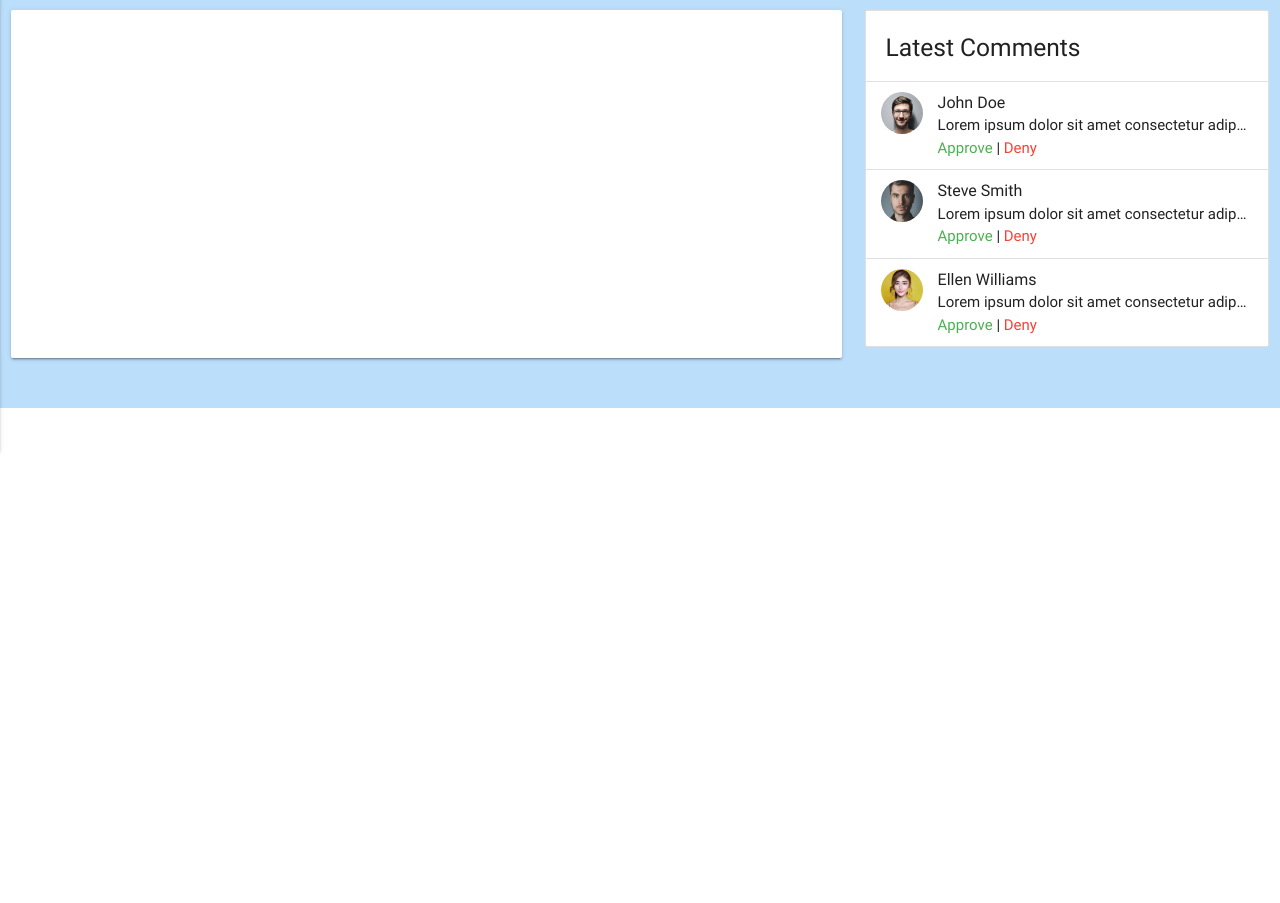
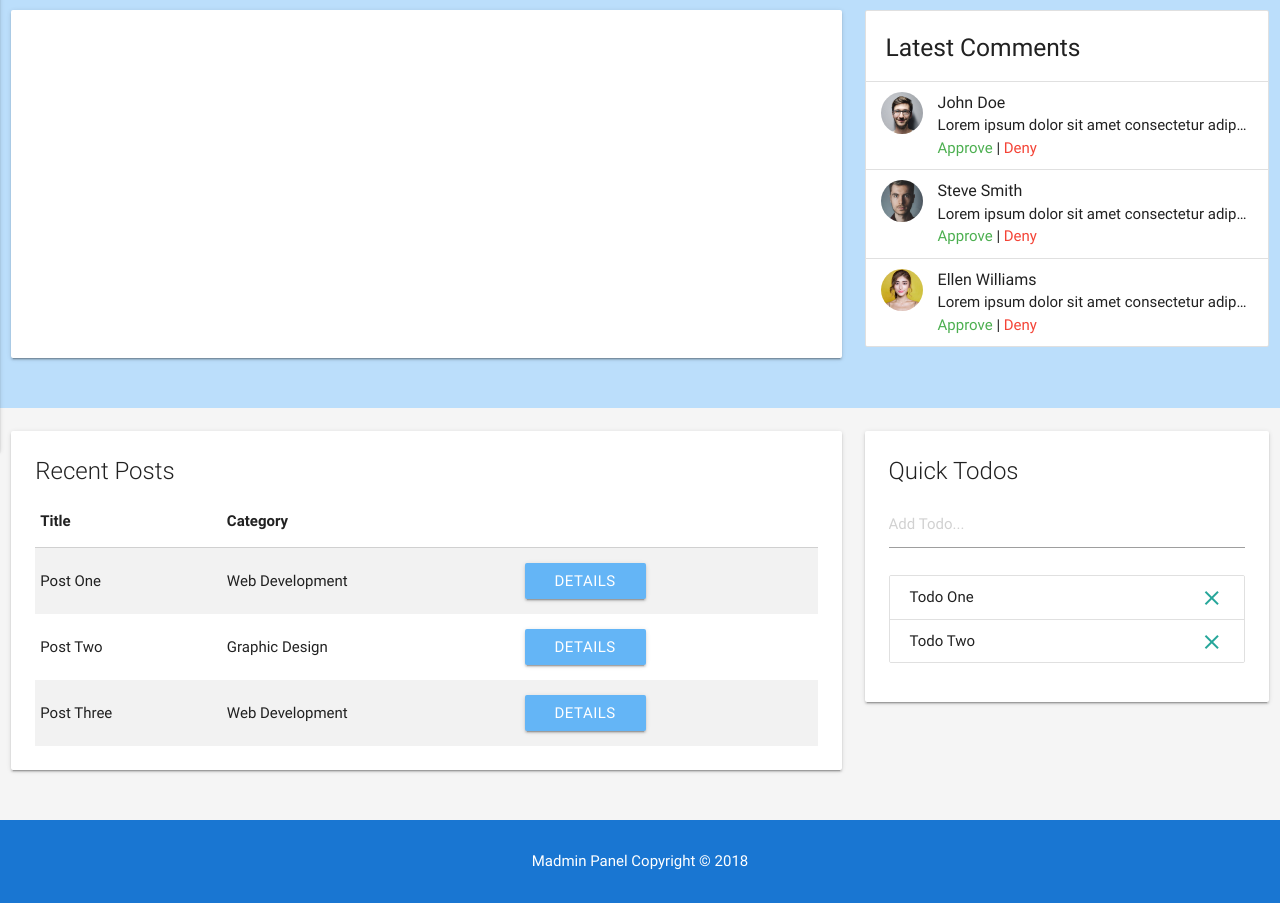
Before and after one commit to anilchoudhary/madmin, a plain HTML site: page index.html in a window 1280 px wide. Shown: the part 409-1312 px from the top of the page. Before the commit the page ends 817 px from the top, so only its background shows below. Drawn offline with nearby package versions, Linux system fonts and the light colour scheme.

Commit message:
done recent posts and todo list

```diff
--- a/index.html
+++ b/index.html
@@ -13,7 +13,7 @@
   <title>Custom Materialize Theme</title>
 </head>
 
-<body>
+<body class="grey lighten-4">
   <nav class="blue darken-2">
     <div class="container">
       <div class="nav-wrapper">
@@ -176,6 +176,84 @@
     </div>
   </section>
 
+  <!-- Section: Recent Posts & Todos -->
+  <section class="section section-recent">
+    <div class="row">
+      <div class="col s12 l8 m6">
+        <div class="card">
+          <div class="card-content">
+            <span class="card-title">Recent Posts</span>
+            <table class="striped">
+              <thead>
+                <tr>
+                  <th>Title</th>
+                  <th>Category</th>
+                  <th></th>
+                </tr>
+              </thead>
+              <tbody>
+                <tr>
+                  <td>Post One</td>
+                  <td>Web Development</td>
+                  <td>
+                    <a href="details.html" class="btn blue lighten-2">Details</a>
+                  </td>
+                </tr>
+                <tr>
+                  <td>Post Two</td>
+                  <td>Graphic Design</td>
+                  <td>
+                    <a href="details.html" class="btn blue lighten-2">Details</a>
+                  </td>
+                </tr>
+                <tr>
+                  <td>Post Three</td>
+                  <td>Web Development</td>
+                  <td>
+                    <a href="details.html" class="btn blue lighten-2">Details</a>
+                  </td>
+                </tr>
+              </tbody>
+            </table>
+          </div>
+        </div>
+      </div>
+      <div class="col s12 m6 l4">
+        <div class="card">
+          <div class="card-content">
+            <span class="card-title">Quick Todos</span>
+            <form id="todo-form">
+              <div class="input-field">
+                <input id="todo" type="text" placeholder="Add Todo...">
+              </div>
+            </form>
+            <ul class="collection todos">
+              <li class="collection-item">
+                <div>Todo One
+                  <a href="#!" class="secondary-content delete">
+                    <i class="material-icons">close</i>
+                  </a>
+                </div>
+              </li>
+              <li class="collection-item">
+                <div>Todo Two
+                  <a href="#!" class="secondary-content delete">
+                    <i class="material-icons">close</i>
+                  </a>
+                </div>
+              </li>
+            </ul>
+          </div>
+        </div>
+      </div>
+    </div>
+  </section>
+
+  <!-- Footer -->
+  <footer class="section blue darken-2 white-text center">
+    <p>Madmin Panel Copyright &copy; 2018</p>
+  </footer>
+
 
   <!-- Preloader -->
   <div class="loader preloader-wrapper big active">
@@ -236,6 +314,31 @@
           e.preventDefault();
         });
 
+        // Quick Todos
+        $('#todo-form').submit(function (e) {
+          const output = `<li class="collection-item">
+                <div>${$('#todo').val()}
+                  <a href="#!" class="secondary-content delete">
+                    <i class="material-icons">close</i>
+                  </a>
+                </div>
+              </li>`;
+
+          $('.todos').append(output);
+
+          Materialize.toast('Todo Added', 3000);
+
+          e.preventDefault();
+        });
+
+        // Delete Todos
+        $('.todos').on('click', '.delete', function (e) {
+          $(this).parent().parent().remove();
+          Materialize.toast('Todo Removed', 3000);
+
+          e.preventDefault();
+        });
+
       });
     }, 1000);
   </script>
```
